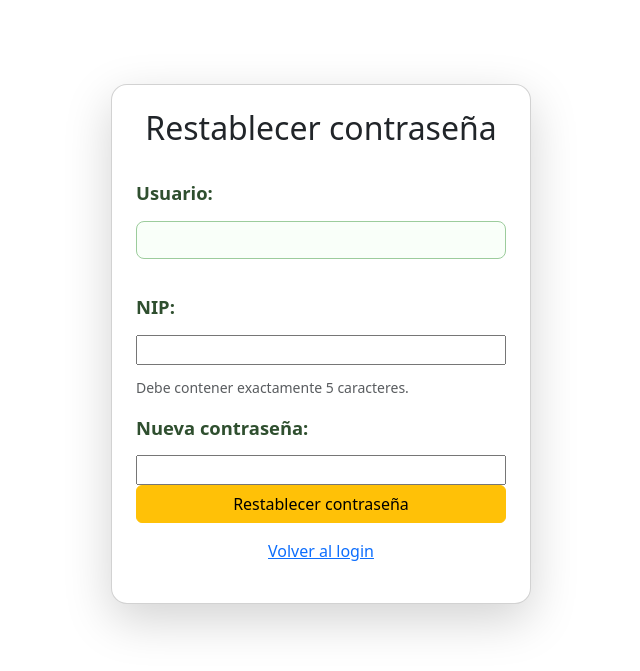
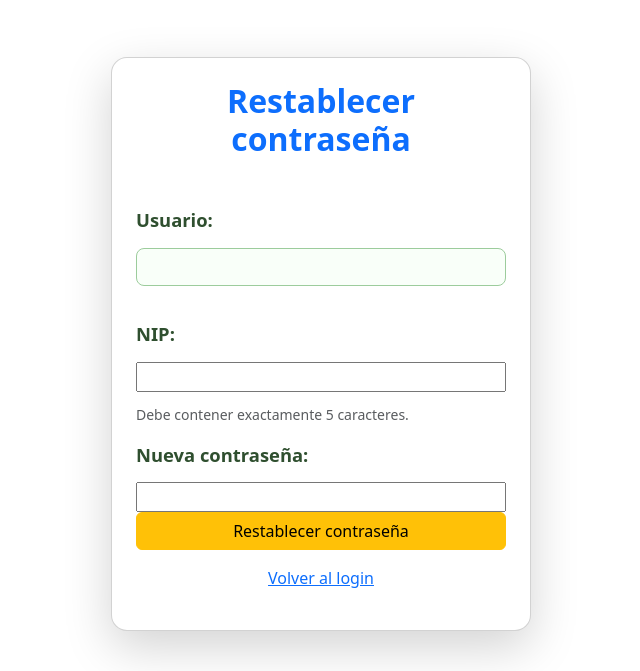
Before and after one commit to YNatashaMerazG/apnea_app, a Django app: page /recuperar_contrasena in a window 1280 px wide. Shown: the part 56-727 px from the top of the page, without its empty margins (319-959 px from the left). Run offline with Django 3.2, Linux system fonts and the light colour scheme.

Commit message:
Estilo registro v2

```diff
--- a/apneasueno/templates/paginas/recuperar_contrasena.html
+++ b/apneasueno/templates/paginas/recuperar_contrasena.html
@@ -5,7 +5,9 @@
 {% block contenido %}
 <div class="d-flex justify-content-center align-items-center" style="min-height: 80vh;">
   <div class="card shadow-lg p-4 rounded-4" style="width: 100%; max-width: 420px;">
-    <h2 class="text-center mb-3">Restablecer contraseña</h2>
+    <div class="text-center mb-4">
+      <h2 class="fw-bold text-primary">Restablecer contraseña</h2>
+    </div>
 
     <form method="post" class="form-login">
       {% csrf_token %}
```
